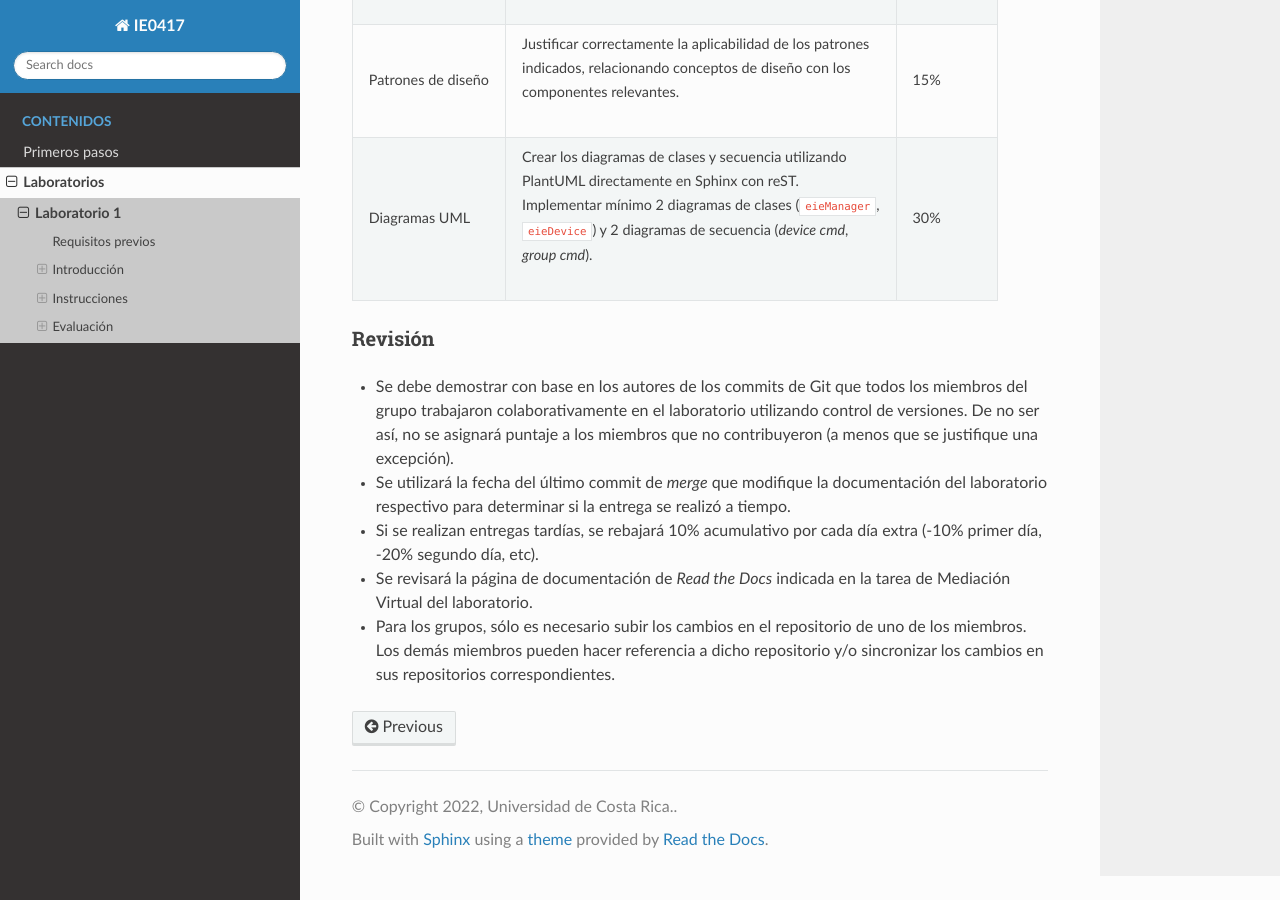
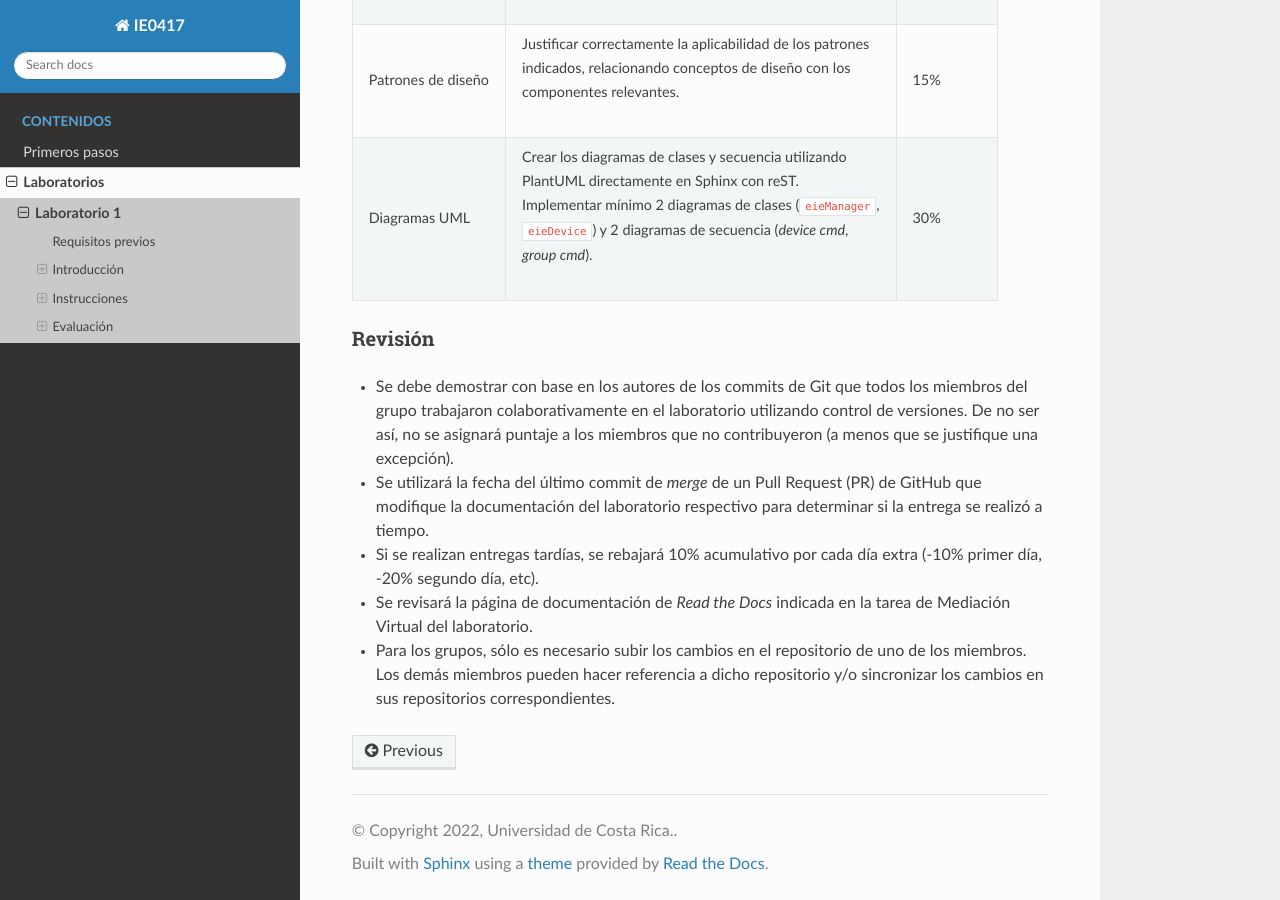
Before and after one commit to ezamoraa/ie0417, a Sphinx documentation site: the page built from docs/source/labs/lab1/lab1.rst, in a window 1280 px wide and 900 px high, scrolled down 5754 px. Built offline with Sphinx 7.4.7 and the Read the Docs theme 2.0.0, drawn with Linux system fonts in a browser that asks for light colours; some of the changed text lies outside the part shown.

Commit message:
Minor fixes to lab 1
Signed-off-by: Esteban Zamora <esteban.zamora.al@gmail.com>

```diff
--- a/docs/source/labs/lab1/lab1.rst
+++ b/docs/source/labs/lab1/lab1.rst
@@ -8,7 +8,7 @@ Requisitos previos
 * Asegurarse de tener una cuenta activa en `GitHub <https://github.com/>`_ y `Read the Docs <https://readthedocs.org/>`_. Para `Read the Docs` puede registrarse con la misma cuenta de GitHub.
 * Hacer un fork personal del repositorio `ie0417-dev <https://github.com/ezamoraa/ie0417-dev>`_. Este repositorio tiene el mismo ambiente base que `ie0417 <https://github.com/ezamoraa/ie0417>`_ pero sin las presentaciones ni enunciados del curso. Para esto puede utilizar el botón `Fork` que se encuentra en el sitio del repositorio. Para más detalles sobre este proceso puede consultar la siguiente `guía de forking <https://docs.github.com/en/get-started/quickstart/fork-a-repo>`_.
 * Clone su repositorio del fork, este lo utilizará a lo largo del curso para presentar sus laboratorios y proyectos. De ser necesario, posteriormente podrá hacer rebase del repositorio original `ie0417-dev <https://github.com/ezamoraa/ie0417-dev>`_ agregándolo como `remote` en Git.
-* Importar el proyecto de su repositorio del fork en `Read the Docs`. A la hora de asignar el nombre del proyecto en `Read the Docs` utilice el formato ``ie0417-dev-<carné UCR>`` para evitar conflictos de dominio, por ejemplo ``ie0417-dev-b47769``. Para más detalles puede consultar el siguiente `tutorial de `Read the Docs` <https://docs.readthedocs.io/en/stable/tutorial/>`_.
+* Importar el proyecto de su repositorio del fork en `Read the Docs`. A la hora de asignar el nombre del proyecto en `Read the Docs` utilice el formato ``ie0417-dev-<carné UCR>`` para evitar conflictos de dominio, por ejemplo ``ie0417-dev-b47769``. Para más detalles puede consultar el siguiente `tutorial de Read the Docs <https://docs.readthedocs.io/en/stable/tutorial/>`_.
 
 Introducción
 ============
@@ -194,7 +194,7 @@ Revisión
 --------
 
 * Se debe demostrar con base en los autores de los commits de Git que todos los miembros del grupo trabajaron colaborativamente en el laboratorio utilizando control de versiones. De no ser así, no se asignará puntaje a los miembros que no contribuyeron (a menos que se justifique una excepción).
-* Se utilizará la fecha del último commit de `merge` que modifique la documentación del laboratorio respectivo para determinar si la entrega se realizó a tiempo.
+* Se utilizará la fecha del último commit de `merge` de un Pull Request (PR) de GitHub que modifique la documentación del laboratorio respectivo para determinar si la entrega se realizó a tiempo.
 * Si se realizan entregas tardías, se rebajará 10% acumulativo por cada día extra (-10% primer día, -20% segundo día, etc).
 * Se revisará la página de documentación de `Read the Docs` indicada en la tarea de Mediación Virtual del laboratorio.
 * Para los grupos, sólo es necesario subir los cambios en el repositorio de uno de los miembros. Los demás miembros pueden hacer referencia a dicho repositorio y/o sincronizar los cambios en sus repositorios correspondientes.
```
